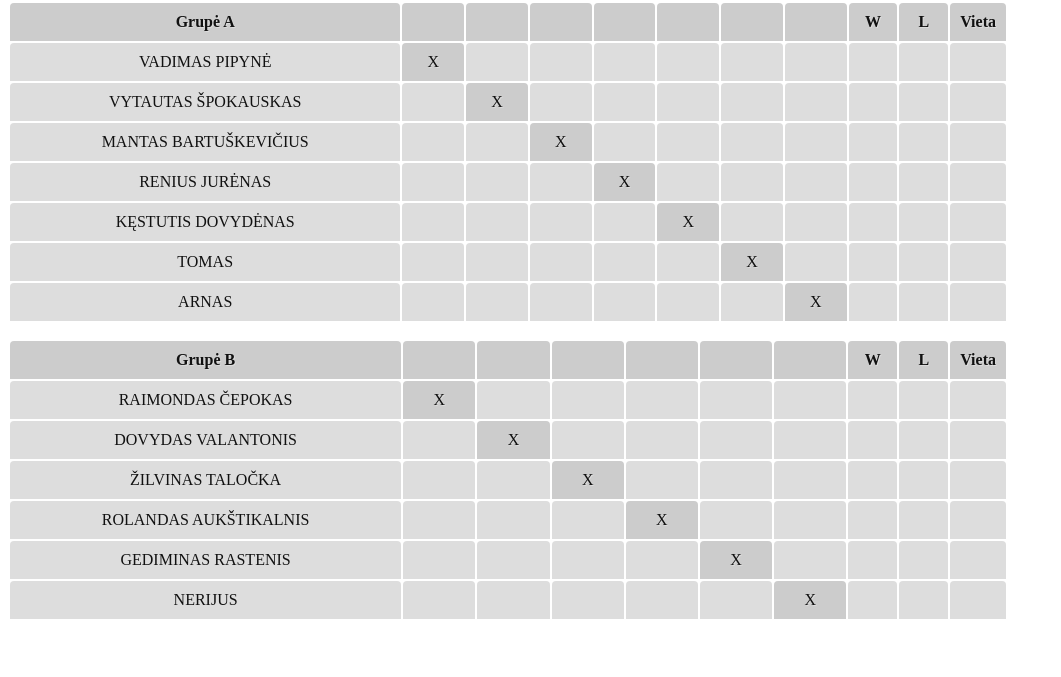
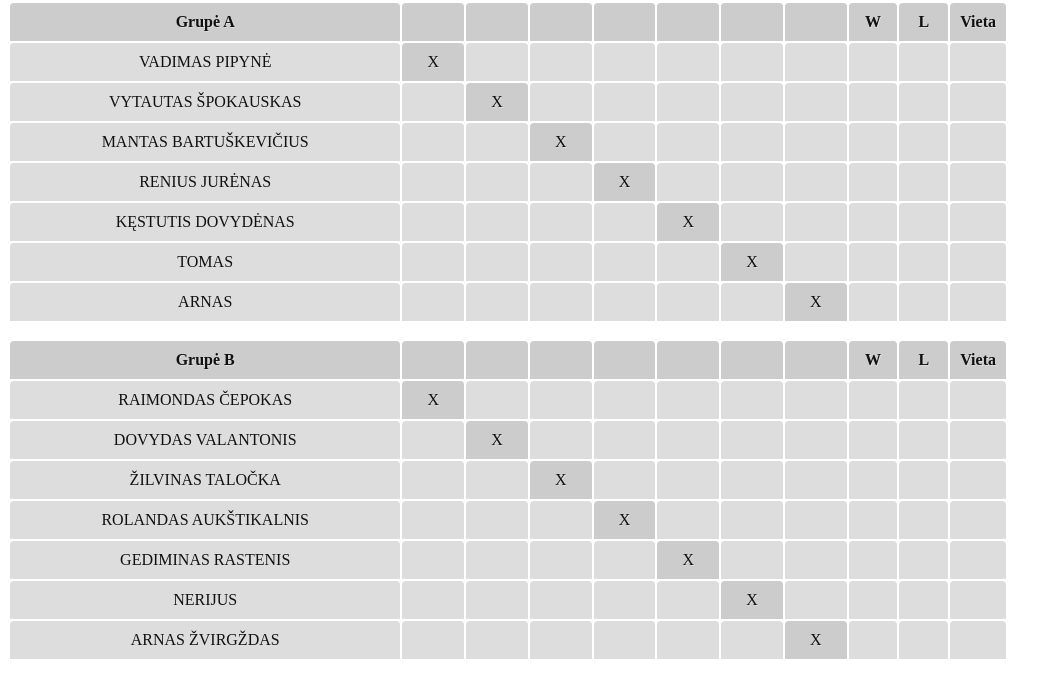
Before and after one commit to grastenis/zadeikiai2025, a plain HTML site: page index.html in a window 1280 px wide. Shown: the part 241-918 px from the top of the page, without its empty margins (0-1061 px from the left). Before the commit the page ends 878 px from the top, so only its background shows below. Drawn offline with Linux system fonts and the light colour scheme.

Commit message:
Add new player

```diff
--- a/index.html
+++ b/index.html
@@ -176,6 +176,7 @@
                 <th></th>
                 <th></th>
                 <th></th>
+                <th></th>
                 <th class="score">W</th>
                 <th class="score">L</th>
                 <th class="score">Vieta</th>
@@ -183,6 +184,7 @@
             <tr>
                 <td>RAIMONDAS ČEPOKAS</td>
                 <td class="self">X</td>
+                <td></td>
                 <td></td>
                 <td></td>
                 <td></td>
@@ -203,12 +205,14 @@
                 <td></td>
                 <td></td>
                 <td></td>
+                <td></td>
             </tr>
             <tr>
                 <td>ŽILVINAS TALOČKA</td>
                 <td></td>
                 <td></td>
                 <td class="self">X</td>
+                <td></td>
                 <td></td>
                 <td></td>
                 <td></td>
@@ -227,6 +231,7 @@
                 <td></td>
                 <td></td>
                 <td></td>
+                <td></td>
             </tr>
             <tr>
                 <td>GEDIMINAS RASTENIS</td>
@@ -239,9 +244,24 @@
                 <td></td>
                 <td></td>
                 <td></td>
+                <td></td>
             </tr>
             <tr>
                 <td>NERIJUS</td>
+                <td></td>
+                <td></td>
+                <td></td>
+                <td></td>
+                <td></td>
+                <td class="self">X</td>
+                <td></td>
+                <td></td>
+                <td></td>
+                <td></td>
+            </tr>
+            <tr>
+                <td>ARNAS ŽVIRGŽDAS</td>
+                <td></td>
                 <td></td>
                 <td></td>
                 <td></td>
```
